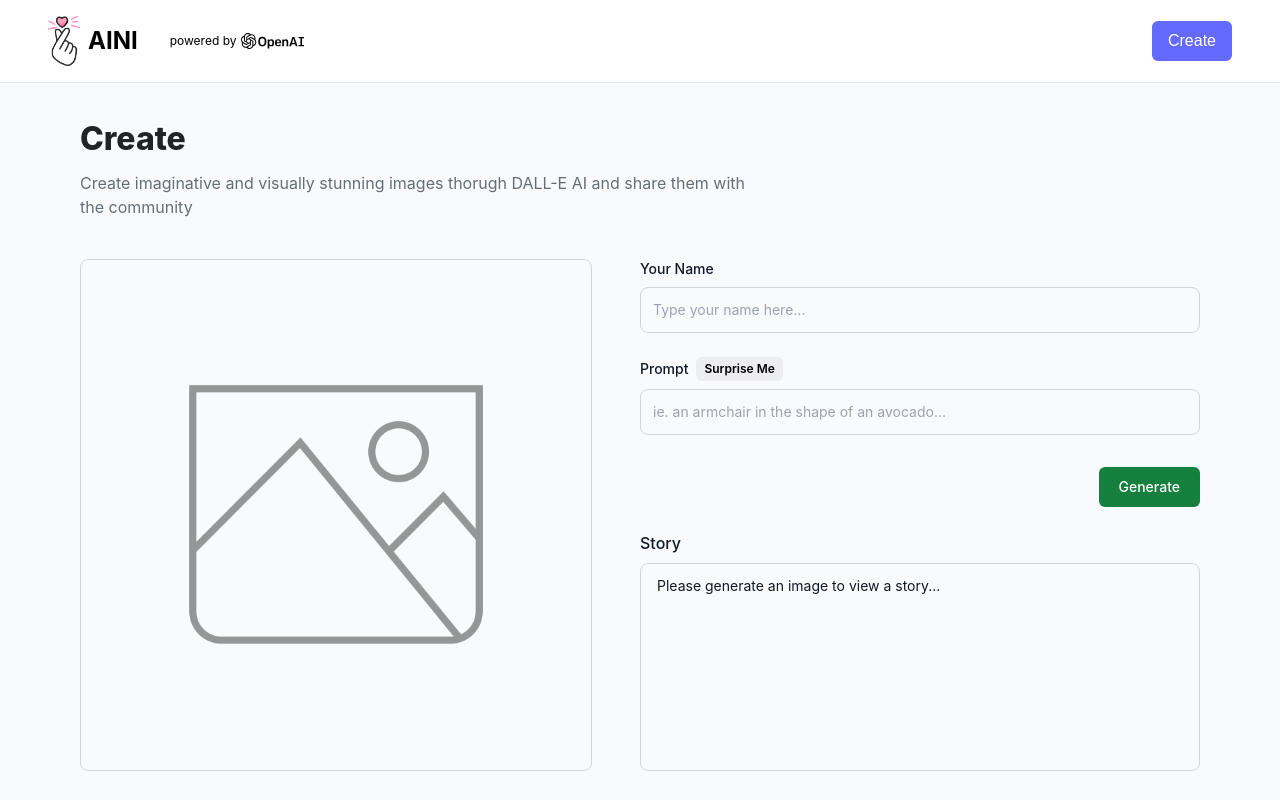
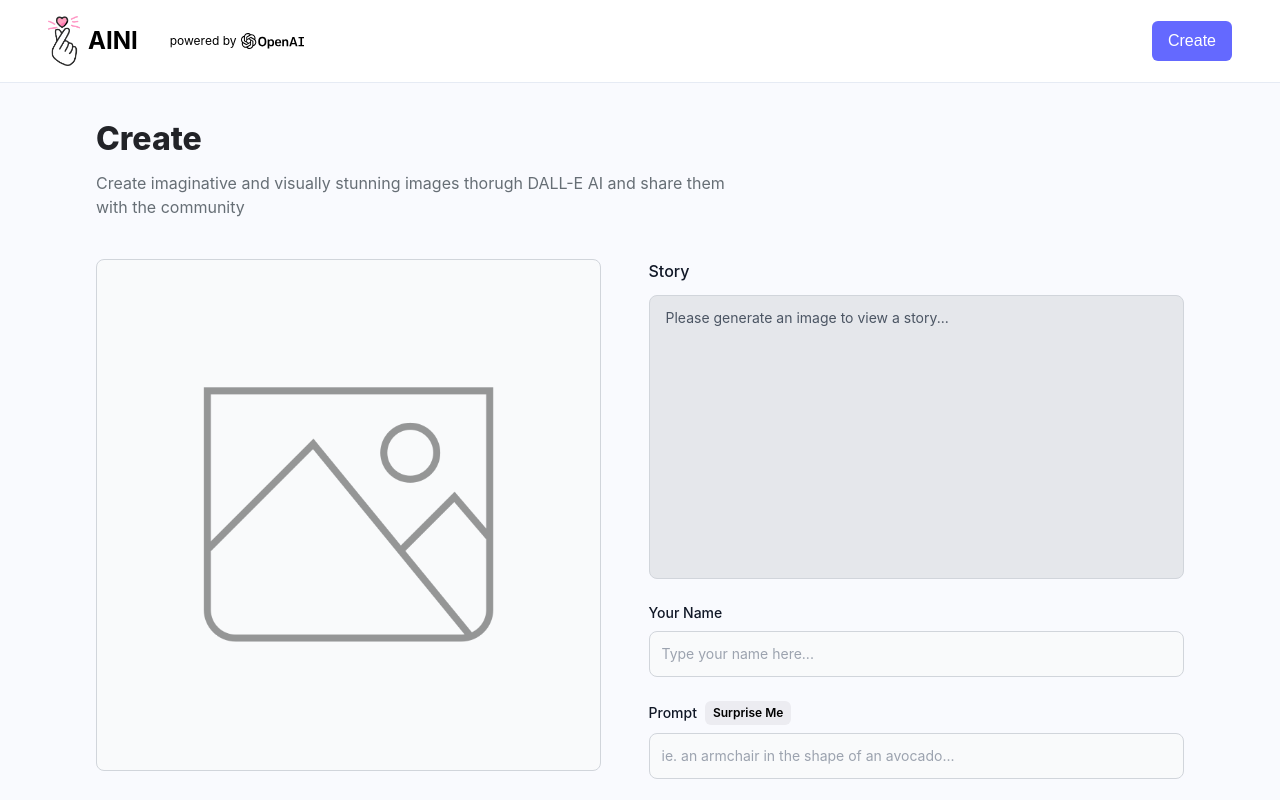
Before and after one commit to nickhuynhq/AINI-AI-Image-Generator, a React (Vite) app: page /create-post in a window 1280 px wide. Shown: the top 800 px of the page. Built offline with nearby package versions, Linux system fonts and the light colour scheme; a web font is replaced by a local one.

Commit message:
Formatting and styling fixes

```diff
--- a/src/App.tsx
+++ b/src/App.tsx
@@ -6,7 +6,7 @@ const App = () => {
   return (
     <BrowserRouter>
       <Header />
-      <main className="sm:p-8 px-4 py-8 w-full bg-[#f9fafe] min-h-[calc(100vh-73px)]">
+      <main className="sm:p-8 px-8 md:px-12 lg:px-16 xl:px-24 py-8 w-full bg-[#f9fafe] min-h-[calc(100vh-73px)]">
         <Routes>
           <Route path="/" element={<Home />} />
           <Route path="/create-post" element={<CreatePosts />} />
--- a/src/components/Loader.tsx
+++ b/src/components/Loader.tsx
@@ -2,7 +2,7 @@ import React from 'react';
 
 const Loader = () => (
   <div role="status">
-    <svg aria-hidden="true" className="inline w-10 h-10 mr-2 text-gray-200 animate-spin fill-[#6469ff]" viewBox="0 0 100 101" fill="none" xmlns="http://www.w3.org/2000/svg">
+    <svg aria-hidden="true" className="inline w-16 h-16 mr-2 text-gray-200 animate-spin fill-[#6469ff]" viewBox="0 0 100 101" fill="none" xmlns="http://www.w3.org/2000/svg">
       <path d="M100 50.5908C100 78.2051 77.6142 100.591 50 100.591C22.3858 100.591 0 78.2051 0 50.5908C0 22.9766 22.3858 0.59082 50 0.59082C77.6142 0.59082 100 22.9766 100 50.5908ZM9.08144 50.5908C9.08144 73.1895 27.4013 91.5094 50 91.5094C72.5987 91.5094 90.9186 73.1895 90.9186 50.5908C90.9186 27.9921 72.5987 9.67226 50 9.67226C27.4013 9.67226 9.08144 27.9921 9.08144 50.5908Z" fill="currentColor" />
       <path d="M93.9676 39.0409C96.393 38.4038 97.8624 35.9116 97.0079 33.5539C95.2932 28.8227 92.871 24.3692 89.8167 20.348C85.8452 15.1192 80.8826 10.7238 75.2124 7.41289C69.5422 4.10194 63.2754 1.94025 56.7698 1.05124C51.7666 0.367541 46.6976 0.446843 41.7345 1.27873C39.2613 1.69328 37.813 4.19778 38.4501 6.62326C39.0873 9.04874 41.5694 10.4717 44.0505 10.1071C47.8511 9.54855 51.7191 9.52689 55.5402 10.0491C60.8642 10.7766 65.9928 12.5457 70.6331 15.2552C75.2735 17.9648 79.3347 21.5619 82.5849 25.841C84.9175 28.9121 86.7997 32.2913 88.1811 35.8758C89.083 38.2158 91.5421 39.6781 93.9676 39.0409Z" fill="currentFill" />
     </svg>
--- a/src/index.css
+++ b/src/index.css
@@ -4,6 +4,7 @@
 
 * {
     font-family: 'Inter', sans-serif;
+    scroll-behavior: smooth;
 }
 
 @media screen and (min-width: 480px) {
--- a/src/pages/CreatePosts.tsx
+++ b/src/pages/CreatePosts.tsx
@@ -19,6 +19,7 @@ const CreatePosts = () => {
     if (form.prompt) {
       try {
         setGeneratingImg(true);
+        window.scrollTo(0, 0);
         const response = await fetch("http://localhost:8080/api/v1/dalle", {
           method: "POST",
           headers: {
@@ -59,7 +60,7 @@ const CreatePosts = () => {
   };
 
   return (
-    <section className="w-full h-full px-12  flex flex-col">
+    <section className="w-full h-full flex flex-col">
       <div>
         <h1 className="font-extrabold text-[#222328] text-[32px]">Create</h1>
         <p className="mt-2 text-[#666e75] text-[16px] lg:max-w-[60%]">
@@ -92,29 +93,27 @@ const CreatePosts = () => {
 
             {/* Loading State */}
             {generatingImg && (
-              <div className="absolute inset-0 z-0 flex justify-center items-center  bg-[rgba(0,0,0,0.5)] rounded-lg">
+              <div className="absolute animate-pulse inset-0 z-0 flex justify-center items-center bg-[rgba(0,0,0,0.5)] rounded-lg">
                 <Loader />
               </div>
             )}
           </div>
 
-          {/* Story Placeholder Mobile*/}
-          {form.story.length !== 0 && (
-            <div className="flex flex-col gap-2 lg:hidden">
-              <h2 className="block text-md font-medium text-gray-900">Story</h2>
-              <div className=" bg-gray-50 border border-gray-300 text-gray-900 text-sm rounded-lg flex flex-col px-4 py-3 gap-1">
-                {form.story.length !== 0 ? (
-                  form.story.map((paragraph) => <p>{paragraph}</p>)
-                ) : (
-                  <p className="text-gray-400">
-                    Please generate an image to view a story...
-                  </p>
-                )}
+          <div className="flex flex-col gap-6 lg:w-1/2">
+            {/* Story Placeholder Desktop */}
+            <div className="flex flex-col gap-3 h-[320px] ">
+              <h2 className="block text-md font-medium text-gray-900 ">
+                Story
+              </h2>
+              <div className="h-full overflow-y-scroll text-gray-600 bg-gray-200 border border-gray-300 text-sm rounded-lg flex flex-col px-4 py-3 gap-1">
+                {form.story.length !== 0
+                  ? form.story.map((paragraph, idx) => (
+                      <p key={idx}>{paragraph}</p>
+                    ))
+                  : "Please generate an image to view a story..."}
               </div>
             </div>
-          )}
 
-          <div className="flex flex-col gap-6 lg:w-1/2">
             <FormField
               labelName="Your Name"
               type="text"
@@ -144,18 +143,6 @@ const CreatePosts = () => {
                 {generatingImg ? "Generating..." : "Generate"}
               </button>
             </div>
-
-            {/* Story Placeholder Desktop */}
-            <div className="hidden md:flex lg:visible flex-col gap-2 h-full ">
-              <h2 className="block text-md font-medium text-gray-900 ">
-                Story
-              </h2>
-              <p className=" h-full md:h-[208px] overflow-y-scroll bg-gray-50 border border-gray-300 text-gray-900 text-sm rounded-lg flex flex-col px-4 py-3 gap-1">
-                {form.story.length !== 0
-                  ? form.story.map((paragraph) => <p>{paragraph}</p>)
-                  : "Please generate an image to view a story..."}
-              </p>
-            </div>
           </div>
         </div>
 
```
